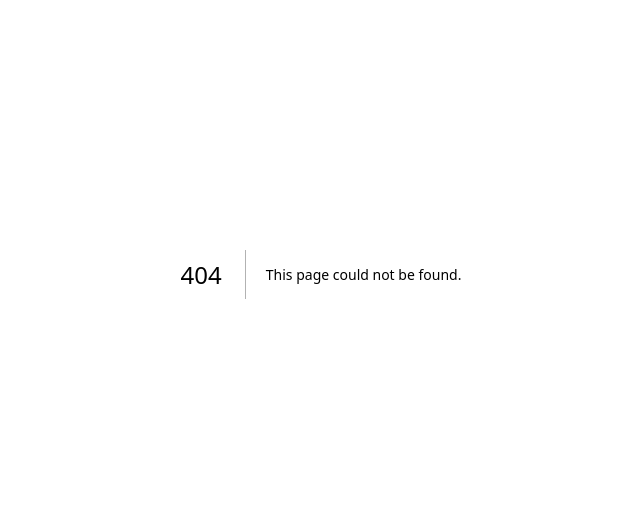
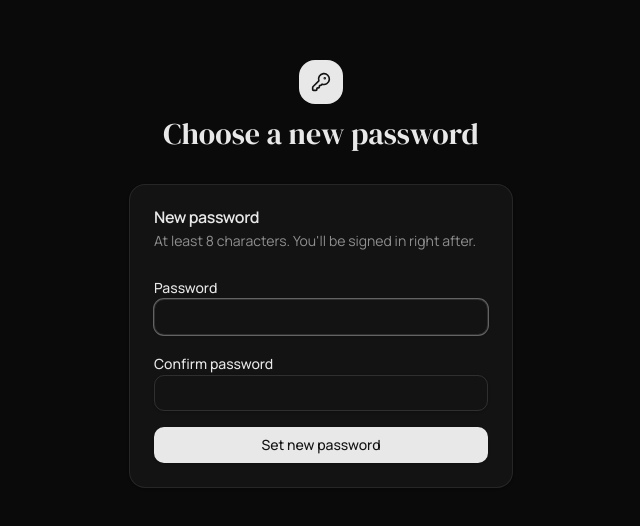
Before and after one commit to stevechez/support-os, a Next.js app: page /reset-password in a window 1280 px wide. Before the commit this address had no page. Shown: the part 126-652 px from the top of the page, without its empty margins (319-959 px from the left). Built offline with nearby package versions, Linux system fonts and the light colour scheme.

Commit message:
Add forgot-password flow
- 'Forgot password?' link on login, email reset mode
- resetPasswordForEmail with redirect through /auth/callback
- /reset-password page to set a new password via recovery session

```diff
--- a/src/app/login/actions.ts
+++ b/src/app/login/actions.ts
@@ -1,5 +1,6 @@
 "use server";
 
+import { headers } from "next/headers";
 import { redirect } from "next/navigation";
 import { createClient } from "@/lib/supabase/server";
 
@@ -45,3 +46,48 @@ export async function signOut() {
   await supabase.auth.signOut();
   redirect("/login");
 }
+
+export async function forgotPassword(
+  _prev: AuthState,
+  formData: FormData
+): Promise<AuthState> {
+  const email = (formData.get("email") as string)?.trim();
+  if (!email) return { error: "Enter your email address." };
+
+  const headerList = await headers();
+  const origin =
+    headerList.get("origin") ??
+    `https://${headerList.get("host") ?? "localhost:3000"}`;
+
+  const supabase = await createClient();
+  const { error } = await supabase.auth.resetPasswordForEmail(email, {
+    redirectTo: `${origin}/auth/callback?next=/reset-password`,
+  });
+
+  if (error) return { error: error.message };
+  return {
+    message:
+      "If an account exists for that email, a reset link is on its way.",
+  };
+}
+
+export async function updatePassword(
+  _prev: AuthState,
+  formData: FormData
+): Promise<AuthState> {
+  const password = formData.get("password") as string;
+  const confirm = formData.get("confirm") as string;
+
+  if (!password || password.length < 8) {
+    return { error: "Password must be at least 8 characters." };
+  }
+  if (password !== confirm) {
+    return { error: "Passwords don't match." };
+  }
+
+  const supabase = await createClient();
+  const { error } = await supabase.auth.updateUser({ password });
+
+  if (error) return { error: error.message };
+  redirect("/dashboard");
+}
--- a/src/app/login/page.tsx
+++ b/src/app/login/page.tsx
@@ -13,12 +13,12 @@ import {
 } from "@/components/ui/card";
 import { Input } from "@/components/ui/input";
 import { Label } from "@/components/ui/label";
-import { login, signup, type AuthState } from "./actions";
+import { forgotPassword, login, signup, type AuthState } from "./actions";
 
 const initialState: AuthState = {};
 
 export default function LoginPage() {
-  const [mode, setMode] = useState<"login" | "signup">("login");
+  const [mode, setMode] = useState<"login" | "signup" | "forgot">("login");
   const [loginState, loginAction, loginPending] = useActionState(
     login,
     initialState
@@ -27,9 +27,23 @@ export default function LoginPage() {
     signup,
     initialState
   );
+  const [forgotState, forgotAction, forgotPending] = useActionState(
+    forgotPassword,
+    initialState
+  );
 
-  const state = mode === "login" ? loginState : signupState;
-  const pending = mode === "login" ? loginPending : signupPending;
+  const state =
+    mode === "login"
+      ? loginState
+      : mode === "signup"
+        ? signupState
+        : forgotState;
+  const pending =
+    mode === "login"
+      ? loginPending
+      : mode === "signup"
+        ? signupPending
+        : forgotPending;
 
   return (
     <main className="flex min-h-dvh items-center justify-center p-6">
@@ -47,17 +61,29 @@ export default function LoginPage() {
         <Card>
           <CardHeader>
             <CardTitle>
-              {mode === "login" ? "Welcome back" : "Create your account"}
+              {mode === "login"
+                ? "Welcome back"
+                : mode === "signup"
+                  ? "Create your account"
+                  : "Reset your password"}
             </CardTitle>
             <CardDescription>
               {mode === "login"
                 ? "Sign in to your workspace."
-                : "Start resolving tickets in minutes."}
+                : mode === "signup"
+                  ? "Start resolving tickets in minutes."
+                  : "We'll email you a reset link."}
             </CardDescription>
           </CardHeader>
           <CardContent>
             <form
-              action={mode === "login" ? loginAction : signupAction}
+              action={
+                mode === "login"
+                  ? loginAction
+                  : mode === "signup"
+                    ? signupAction
+                    : forgotAction
+              }
               className="space-y-4"
             >
               <div className="space-y-2">
@@ -71,8 +97,20 @@ export default function LoginPage() {
                   autoComplete="email"
                 />
               </div>
+              {mode !== "forgot" && (
                 <div className="space-y-2">
+                  <div className="flex items-center justify-between">
                     <Label htmlFor="password">Password</Label>
+                    {mode === "login" && (
+                      <button
+                        type="button"
+                        className="text-xs text-muted-foreground underline-offset-4 hover:text-foreground hover:underline"
+                        onClick={() => setMode("forgot")}
+                      >
+                        Forgot password?
+                      </button>
+                    )}
+                  </div>
                   <Input
                     id="password"
                     name="password"
@@ -84,6 +122,7 @@ export default function LoginPage() {
                     minLength={8}
                   />
                 </div>
+              )}
 
               {state.error && (
                 <p className="text-sm text-destructive">{state.error}</p>
@@ -99,7 +138,9 @@ export default function LoginPage() {
                   ? "Please wait…"
                   : mode === "login"
                     ? "Sign in"
-                    : "Sign up"}
+                    : mode === "signup"
+                      ? "Sign up"
+                      : "Send reset link"}
               </Button>
             </form>
 
@@ -117,7 +158,9 @@ export default function LoginPage() {
                 </>
               ) : (
                 <>
-                  Already have an account?{" "}
+                  {mode === "forgot"
+                    ? "Remembered it? "
+                    : "Already have an account? "}
                   <button
                     type="button"
                     className="text-foreground underline-offset-4 hover:underline"
--- /dev/null
+++ b/src/app/reset-password/page.tsx
@@ -0,0 +1,82 @@
+"use client";
+
+import { useActionState } from "react";
+import { KeyRound } from "lucide-react";
+
+import { Button } from "@/components/ui/button";
+import {
+  Card,
+  CardContent,
+  CardDescription,
+  CardHeader,
+  CardTitle,
+} from "@/components/ui/card";
+import { Input } from "@/components/ui/input";
+import { Label } from "@/components/ui/label";
+import { updatePassword, type AuthState } from "@/app/login/actions";
+
+const initialState: AuthState = {};
+
+export default function ResetPasswordPage() {
+  const [state, action, pending] = useActionState(
+    updatePassword,
+    initialState
+  );
+
+  return (
+    <main className="flex min-h-dvh items-center justify-center p-6">
+      <div className="w-full max-w-sm space-y-8">
+        <div className="flex flex-col items-center gap-3 text-center">
+          <div className="flex size-11 items-center justify-center rounded-2xl bg-primary text-primary-foreground">
+            <KeyRound className="size-5" />
+          </div>
+          <h1 className="font-serif text-3xl">Choose a new password</h1>
+        </div>
+
+        <Card>
+          <CardHeader>
+            <CardTitle>New password</CardTitle>
+            <CardDescription>
+              At least 8 characters. You&apos;ll be signed in right after.
+            </CardDescription>
+          </CardHeader>
+          <CardContent>
+            <form action={action} className="space-y-4">
+              <div className="space-y-2">
+                <Label htmlFor="password">Password</Label>
+                <Input
+                  id="password"
+                  name="password"
+                  type="password"
+                  required
+                  minLength={8}
+                  autoComplete="new-password"
+                  autoFocus
+                />
+              </div>
+              <div className="space-y-2">
+                <Label htmlFor="confirm">Confirm password</Label>
+                <Input
+                  id="confirm"
+                  name="confirm"
+                  type="password"
+                  required
+                  minLength={8}
+                  autoComplete="new-password"
+                />
+              </div>
+
+              {state.error && (
+                <p className="text-sm text-destructive">{state.error}</p>
+              )}
+
+              <Button type="submit" className="w-full" disabled={pending}>
+                {pending ? "Saving…" : "Set new password"}
+              </Button>
+            </form>
+          </CardContent>
+        </Card>
+      </div>
+    </main>
+  );
+}
```
Lines whose indentation alone changed are shown as unchanged.
